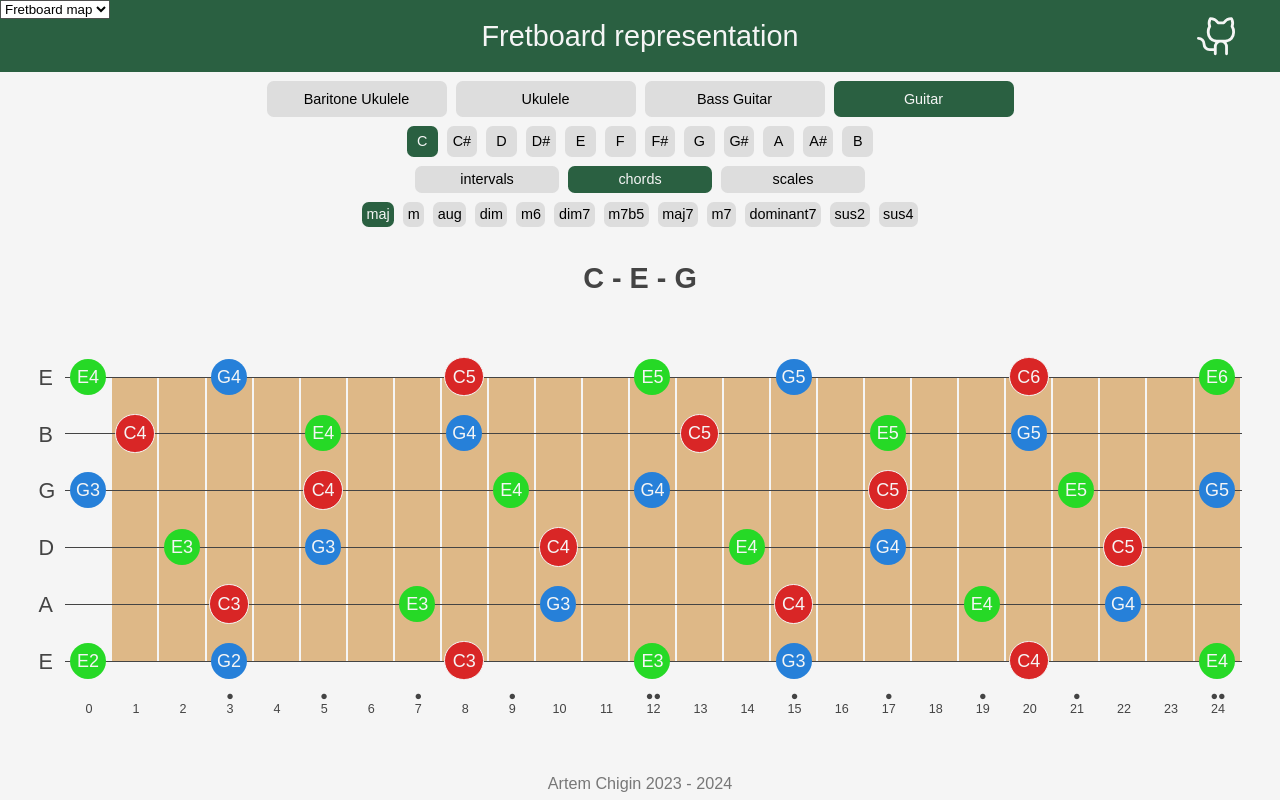
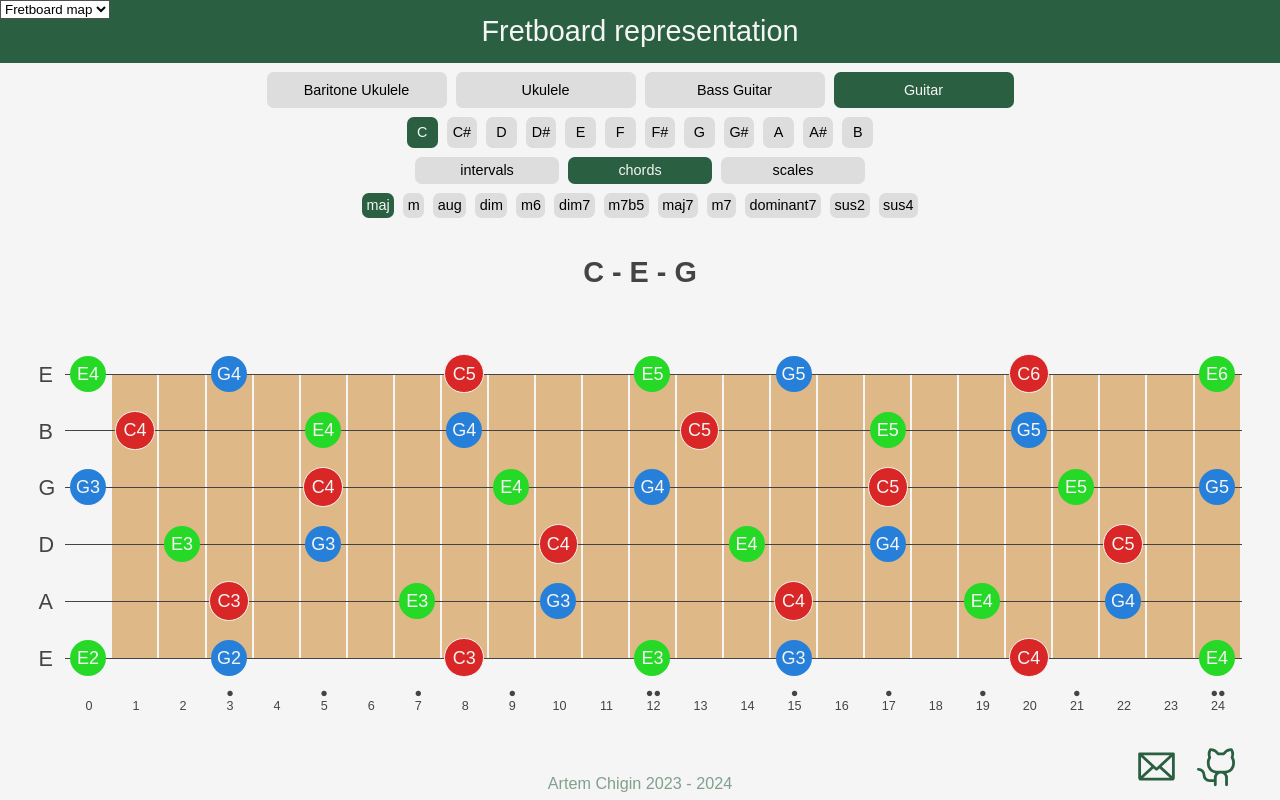
Before and after one commit to artem-chigin/fretboard-map, a React (Create React App) app: page / in a window 1280 px wide. Built offline with nearby package versions, Linux system fonts and the light colour scheme.

Commit message:
added mail link

```diff
--- a/public/index.html
+++ b/public/index.html
@@ -31,7 +31,29 @@
     <div class="screen">
       <header>
         <h1>Fretboard representation</h1>
+      </header>
+      <main id="root" class="main">
+        <!-- <div id="root" class="root"></div> -->
+      </main>
+      <footer>
+        <p class="footer-text">
+          Artem Chigin 2023 - <span class="current-year">%CURRENT_YEAR%</span>
+        </p>
         <div class="contacts">
+          <a href="mailto:chiartftc@gmail.com" class="contacts-link">
+            <svg
+              class="icon"
+              xmlns="http://www.w3.org/2000/svg"
+              width="32"
+              height="32"
+              fill="#000000"
+              viewBox="0 0 256 256"
+            >
+              <path
+                d="M224,48H32a8,8,0,0,0-8,8V192a16,16,0,0,0,16,16H216a16,16,0,0,0,16-16V56A8,8,0,0,0,224,48Zm-96,85.15L52.57,64H203.43ZM98.71,128,40,181.81V74.19Zm11.84,10.85,12,11.05a8,8,0,0,0,10.82,0l12-11.05,58,53.15H52.57ZM157.29,128,216,74.18V181.82Z"
+              ></path>
+            </svg>
+          </a>
           <a
             class="contacts-link"
             href="https://github.com/artem-chigin/fretboard-map"
@@ -51,14 +73,6 @@
             </svg>
           </a>
         </div>
-      </header>
-      <main id="root" class="main">
-        <!-- <div id="root" class="root"></div> -->
-      </main>
-      <footer>
-        <p class="footer-text">
-          Artem Chigin 2023 - <span class="current-year">%CURRENT_YEAR%</span>
-        </p>
       </footer>
     </div>
   </body>
--- a/src/index.css
+++ b/src/index.css
@@ -37,7 +37,7 @@ body {
 }
 
 header {
-  height: 8rem;
+  height: 7rem;
   display: flex;
   /* position: absolute;
   right: 0; */
@@ -59,32 +59,36 @@ header h1 {
 
 .contacts {
   position: absolute;
-  right: 0;
-  padding: 0 3%;
-
   display: flex;
   gap: 2rem;
+  right: 3%;
+  bottom: 1rem;
 }
 
 .icon {
-  fill: whitesmoke;
+  fill: #2a6041;
   width: 5rem;
   height: 5rem;
 }
 
 footer {
+  position: relative;
   display: flex;
-  gap: 4rem;
+  /* gap: 4rem; */
   justify-content: center;
   align-items: center;
   background-color: whitesmoke;
   font-size: 1.8rem;
-  color: #777;
   padding: 1rem 0;
   margin-top: auto;
 
   /* justify-self: flex-end; */
   /* margin: auto 0 0 0; */
+}
+
+footer p {
+  /* display: block; */
+  color: #7fa08d;
 }
 
 .sub-app {
@@ -95,6 +99,7 @@ footer {
 
 .contacts-link:link,
 .contacts-link:visited {
+  display: block;
   /* display: flex;
   justify-content: center;
   align-items: center;
@@ -108,9 +113,10 @@ footer {
   /* border-bottom: whitesmoke solid 1px; */
   /* border-radius: 50%;
   border: solid whitesmoke 1px; */
-  border-right: solid 2px whitesmoke;
-  border-bottom: solid 2px whitesmoke;
-  border-radius: 30%;
+  /* border-right: solid 2px #2a6041;
+  border-bottom: solid 2px #2a6041;
+  border-radius: 30%; */
+  transform: scale(1.1);
 }
 
 /* .mobile-and-decktop-ui {
```
